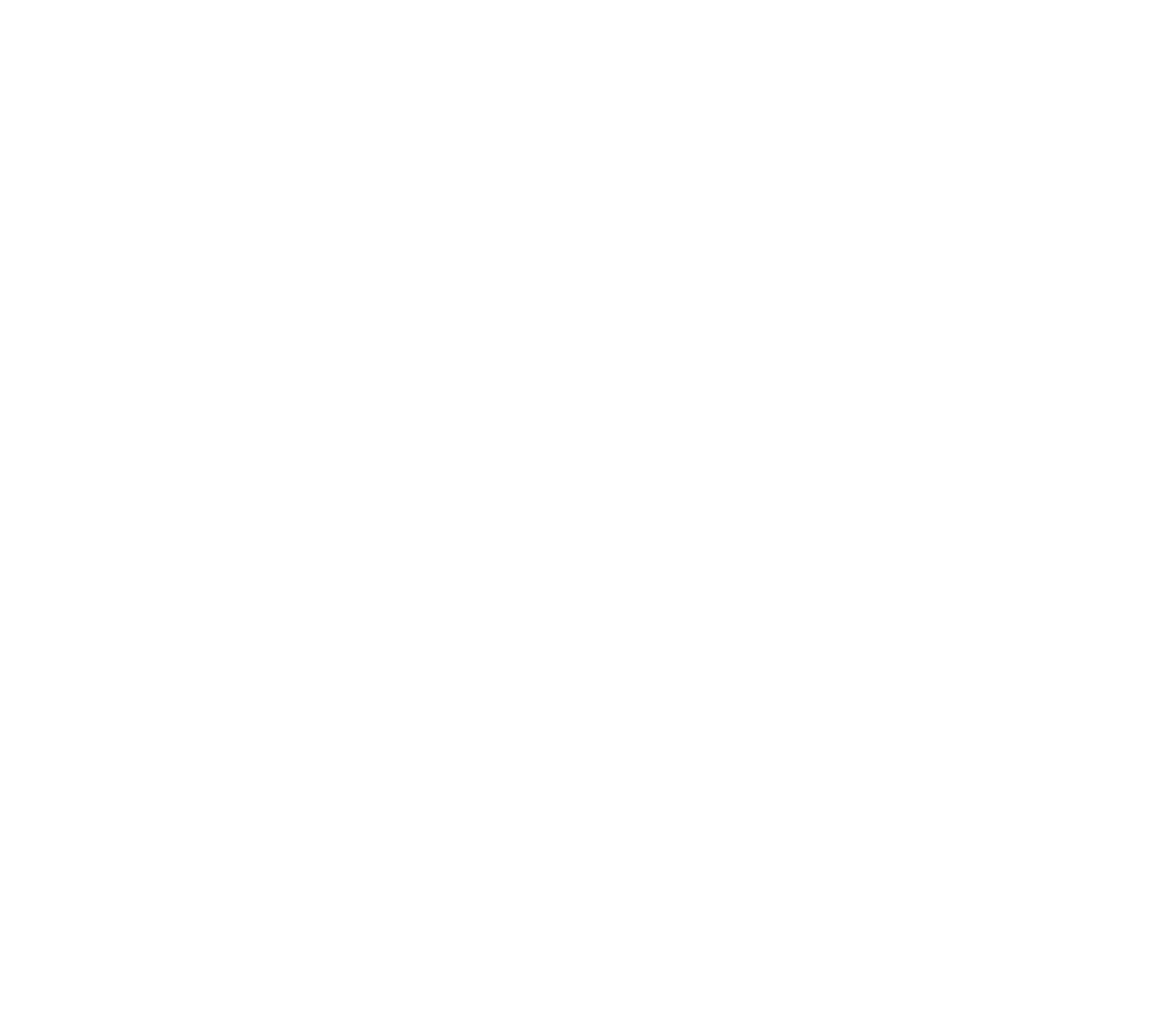
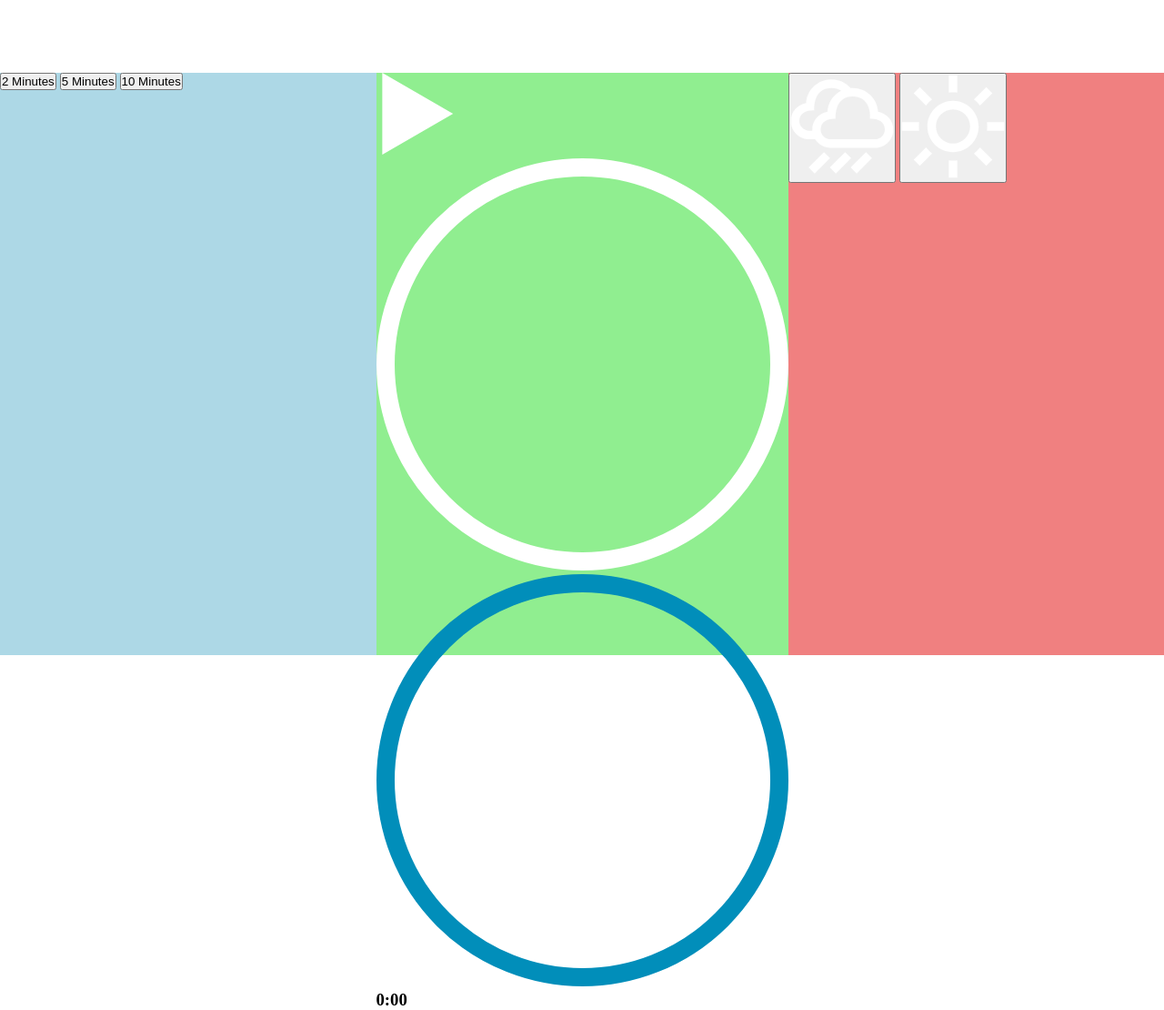
Before and after one commit to ProgBot12/Meditation_App, a plain HTML site: page index.html in a window 1280 px wide. Shown: the whole page at 91% size. Before the commit the page ends 800 px from the top, so only its background shows below. Drawn offline with Linux system fonts and the light colour scheme.

Commit message:
HTML structure

```diff
--- a/index.html
+++ b/index.html
@@ -7,6 +7,72 @@
     <title>Meditation App</title>
   </head>
   <body>
+    <div class="app">
+      <div class="vid-container">
+        <video loop>
+          <source src="./assets/video/rain.mp4" type="video/mp4" />
+        </video>
+      </div>
+
+      <div class="time-select">
+        <button data-time="120">2 Minutes</button>
+        <button data-time="300">5 Minutes</button>
+        <button data-time="600">10 Minutes</button>
+      </div>
+      <div class="player-container">
+        <audio class="song">
+          <source src="./assets/sounds/rain.mp3" />
+        </audio>
+        <img src="./assets/images/svg/play.svg" alt="Play" class="play" />
+        <svg
+          class="track-outline"
+          width="453"
+          height="453"
+          viewBox="0 0 453 453"
+          fill="none"
+          xmlns="http://www.w3.org/2000/svg"
+        >
+          <circle
+            cx="226.5"
+            cy="226.5"
+            r="216.5"
+            stroke="white"
+            stroke-width="20"
+          />
+        </svg>
+        <svg
+          class="moving-outline"
+          width="453"
+          height="453"
+          viewBox="0 0 453 453"
+          fill="none"
+          xmlns="http://www.w3.org/2000/svg"
+        >
+          <circle
+            cx="226.5"
+            cy="226.5"
+            r="216.5"
+            stroke="#018EBA"
+            stroke-width="20"
+          />
+        </svg>
+        <h3 class="time-display">0:00</h3>
+      </div>
+      <div class="sound-picker">
+        <button
+          data-sound="./assets/sounds/rain.mp3"
+          data-video="./assets/video/rain.mp4"
+        >
+          <img src="./assets/images/svg/rain.svg" alt="rain" />
+        </button>
+        <button
+          data-sound="./assets/sounds/beach.mp3"
+          data-video="./assets/video/beach.mp4"
+        >
+          <img src="./assets/images/svg/beach.svg" alt="beach" />
+        </button>
+      </div>
+    </div>
     <script src="./src/js/app.js"></script>
   </body>
 </html>
--- a/src/styles/style.css
+++ b/src/styles/style.css
@@ -0,0 +1,35 @@
+* {
+  margin: 0;
+  padding: 0;
+  box-sizing: border-box;
+}
+
+.app {
+  height: 100vh;
+  display: flex;
+  justify-content: space-evenly;
+  align-items: center;
+}
+
+.time-select,
+.sound-picker,
+.player-container {
+  height: 80%;
+  flex: 1;
+}
+
+.time-select {
+  background-color: lightblue;
+}
+
+.player-container {
+  background-color: lightgreen;
+}
+
+.sound-picker {
+  background-color: lightcoral;
+}
+
+video {
+  display: none;
+}
```
